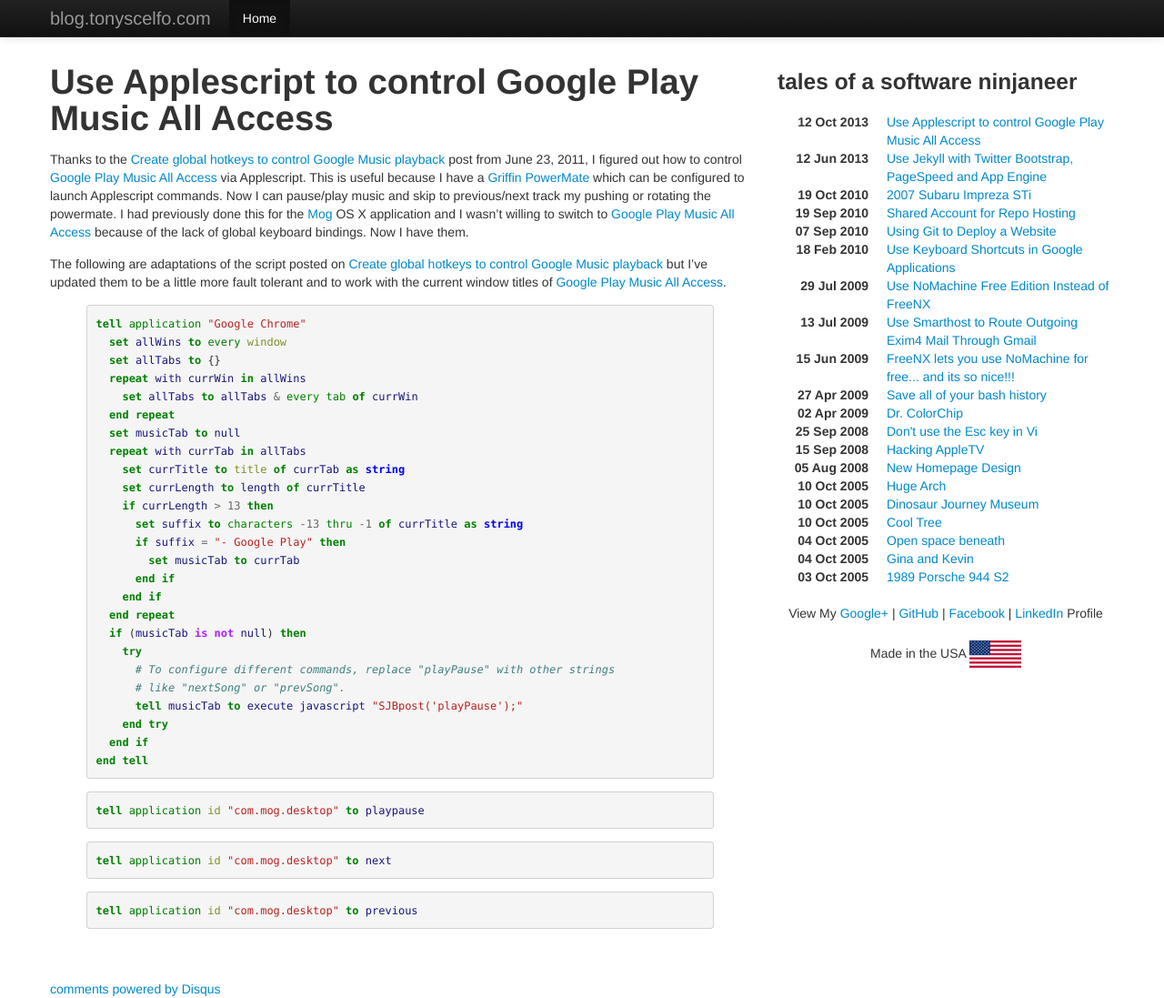
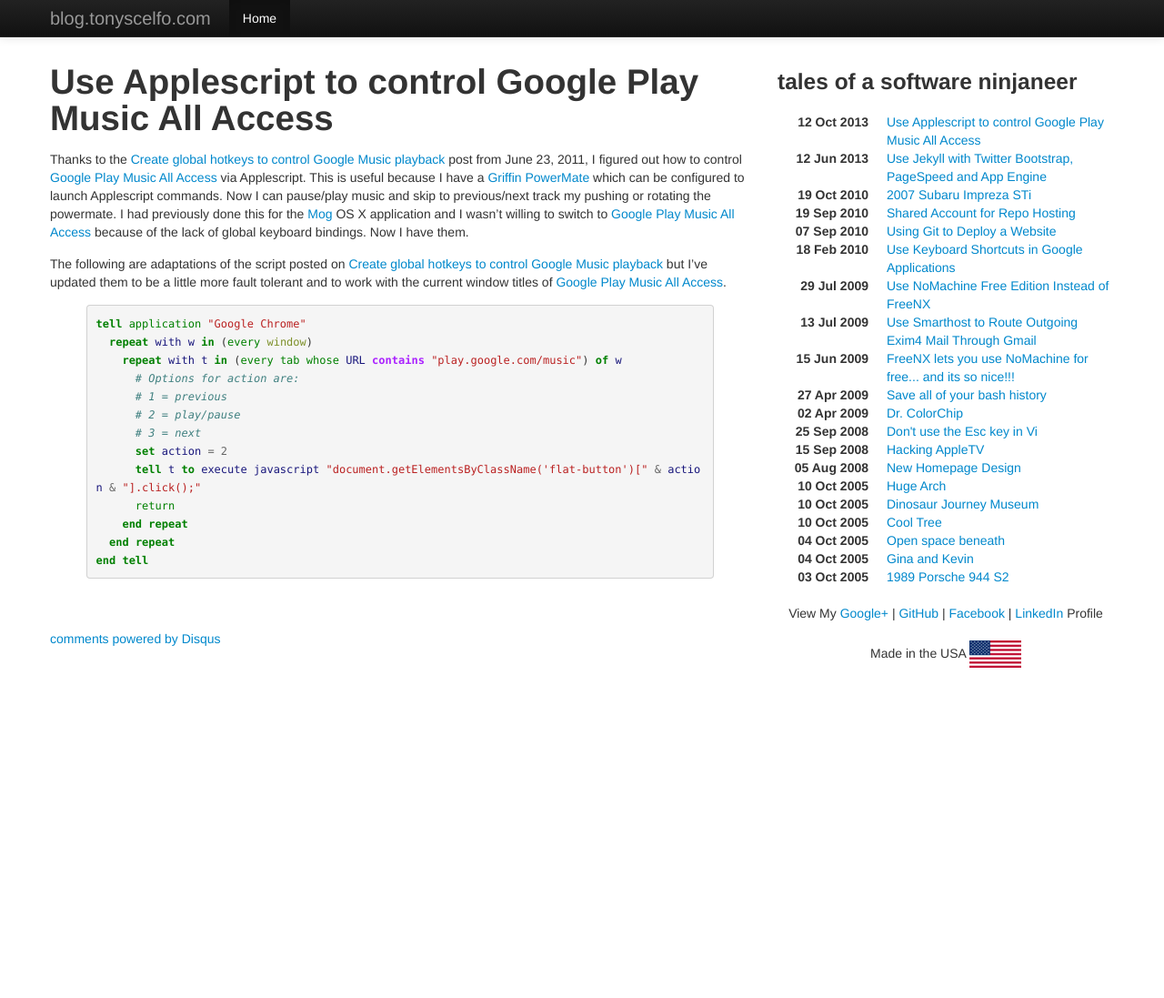
Before and after one commit to mchelen/tonyscelfo.com, a Jekyll site: the page built from _posts/2013-10-12-google-play-music-all-access-applescript.md, in a window 1280 px wide and 1097 px high. Shown: the whole window at 91% size. Built offline with Jekyll 4.4.1, drawn with Linux system fonts in a browser that asks for light colours; nearby versions of some CDN libraries; comment, search, counter and statistics services are not loaded.

Commit message:
update website about command to run

```diff
--- a/_posts/2013-10-12-google-play-music-all-access-applescript.md
+++ b/_posts/2013-10-12-google-play-music-all-access-applescript.md
@@ -9,40 +9,16 @@
 
 {% highlight applescript %}
 tell application "Google Chrome"
-  set allWins to every window
-  set allTabs to {}
-  repeat with currWin in allWins
-    set allTabs to allTabs & every tab of currWin
+  repeat with w in (every window)
+    repeat with t in (every tab whose URL contains "play.google.com/music") of w
+      # Options for action are:
+      # 1 = previous
+      # 2 = play/pause
+      # 3 = next
+      set action = 2
+      tell t to execute javascript "document.getElementsByClassName('flat-button')[" & action & "].click();"
+      return
+    end repeat
   end repeat
-  set musicTab to null
-  repeat with currTab in allTabs
-    set currTitle to title of currTab as string
-    set currLength to length of currTitle
-    if currLength > 13 then
-      set suffix to characters -13 thru -1 of currTitle as string
-      if suffix = "- Google Play" then
-        set musicTab to currTab
-      end if
-    end if
-  end repeat
-  if (musicTab is not null) then
-    try
-      # To configure different commands, replace "playPause" with other strings
-      # like "nextSong" or "prevSong".
-      tell musicTab to execute javascript "SJBpost('playPause');"
-    end try
-  end if
 end tell
 {% endhighlight %}
-
-{% highlight applescript %}
-tell application id "com.mog.desktop" to playpause
-{% endhighlight %}
-
-{% highlight applescript %}
-tell application id "com.mog.desktop" to next
-{% endhighlight %}
-
-{% highlight applescript %}
-tell application id "com.mog.desktop" to previous
-{% endhighlight %}
```
